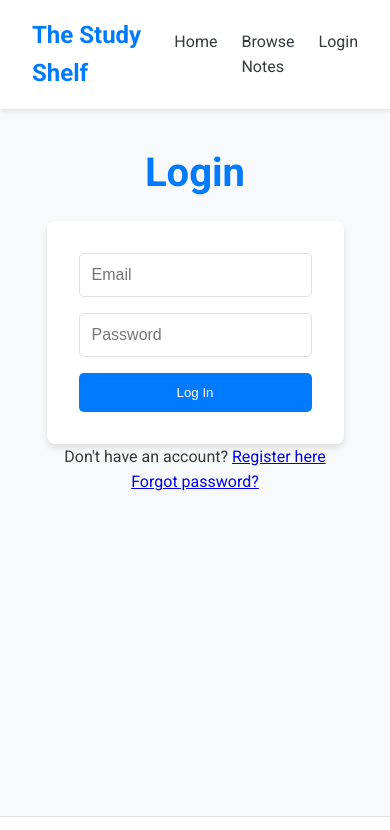
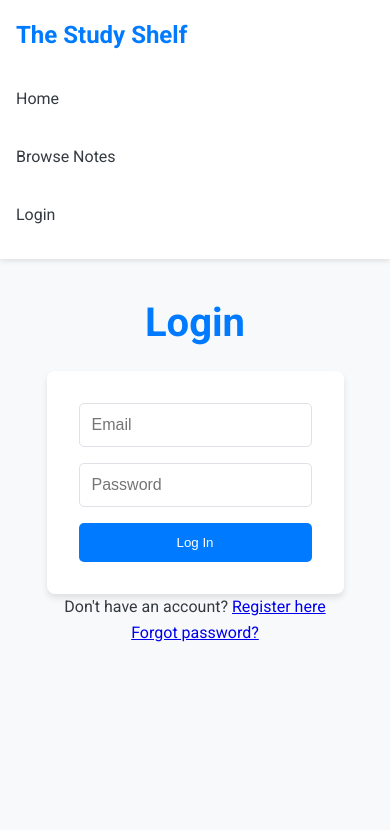
Before and after one commit to deepakpancholi535/TheStudyShelf, a plain HTML site: page frontend/public/login.html in a window 390 px wide. Shown: the top 830 px of the page. Drawn offline with Linux system fonts and the light colour scheme.

Commit message:
making navebar responsive acc. to small devices

```diff
--- a/frontend/public/css/style.css
+++ b/frontend/public/css/style.css
@@ -65,7 +65,30 @@ body {
     border-top: 1px solid var(--border-color);
     margin-top: 2rem;
 }
-
+/* Responsive Navbar for Mobile */
+@media (max-width: 768px) {
+    .navbar {
+        flex-direction: column;
+        align-items: flex-start;
+        padding: 1rem;
+    }
+    .navbar .nav-links {
+        flex-direction: column;
+        width: 100%;
+        margin-top: 1rem;
+    }
+    .navbar .nav-links li {
+        margin: 0.5rem 0;
+        width: 100%;
+    }
+    .navbar .nav-links a {
+        padding: 0.5rem 0;
+        display: block;
+    }
+    .auth-main, .upload-notes-main {
+        padding: 1rem;
+    }
+}
 /* Common Styles */
 main {
     padding: 2rem 0;
```
